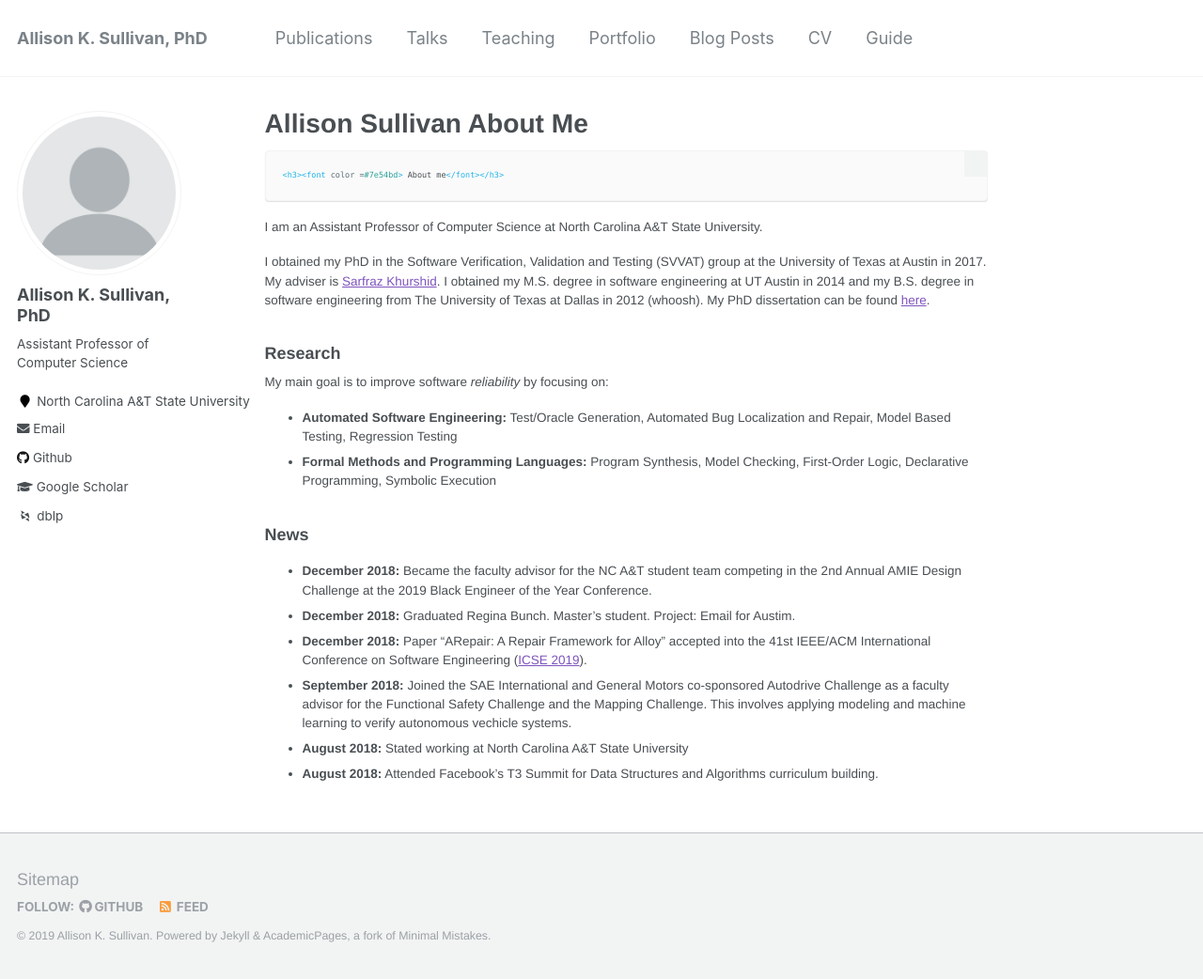
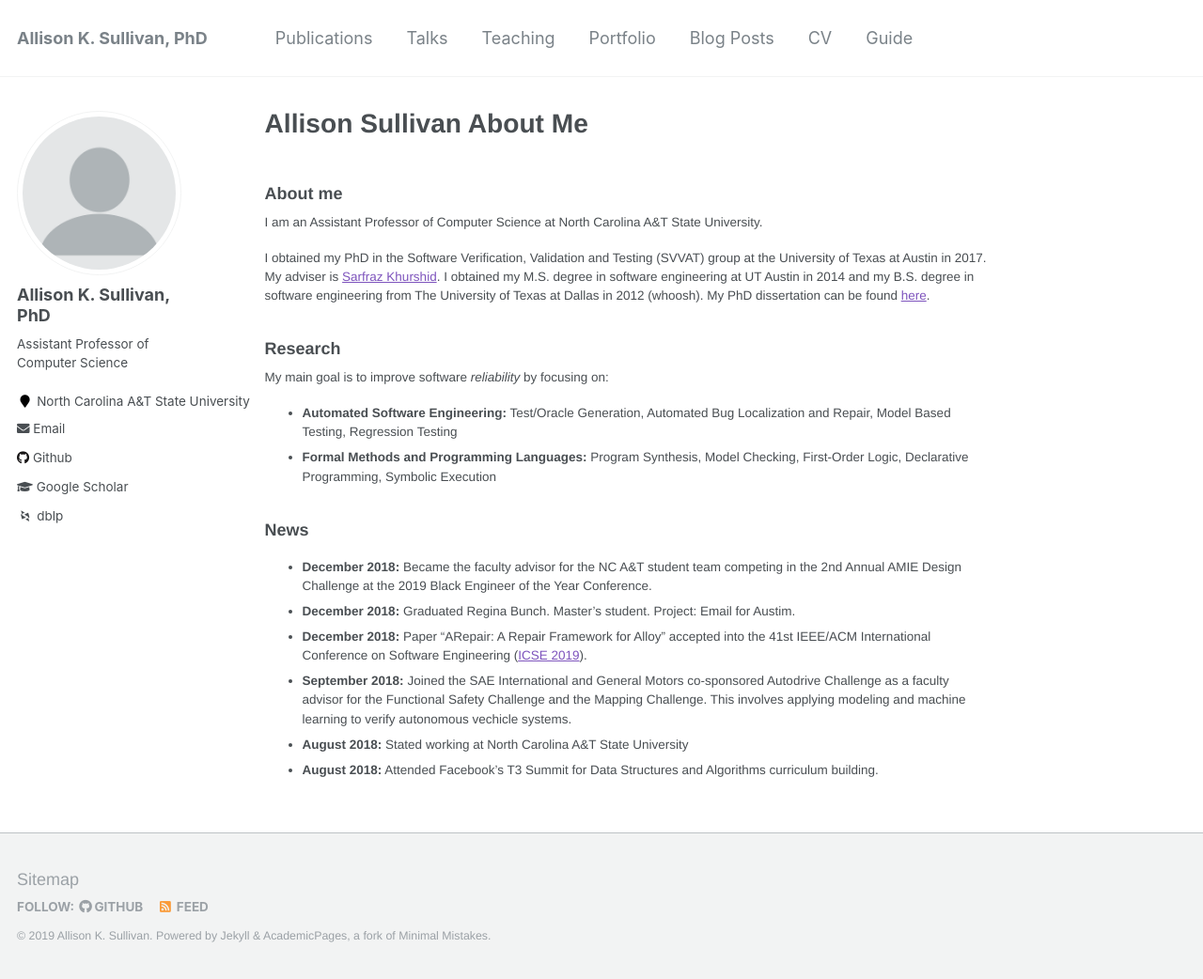
Before and after one commit to Allisonius/allisonius.github.io, a Jekyll site: the page built from _pages/about.md, in a window 1280 px wide and 1042 px high. Shown: the whole window at 94% size. Built offline with Jekyll 4.4.1, drawn with Linux system fonts in a browser that asks for light colours; some web fonts are replaced.

Commit message:
Update about.md

````diff
--- a/_pages/about.md
+++ b/_pages/about.md
@@ -8,9 +8,7 @@ redirect_from:
   - /about.html
 ---
 
-```html
-<h3><font color =#7e54bd> About me</font></h3>
-```
+### About me
 I am an Assistant Professor of Computer Science at North Carolina A&T State University.
 
 I obtained my PhD in the Software Verification, Validation and Testing (SVVAT) group at the University of Texas at Austin in 2017. My adviser is [Sarfraz Khurshid](#). I obtained my M.S. degree in software engineering at UT Austin in 2014 and my B.S. degree in software engineering from The University of Texas at Dallas in 2012 (whoosh). My PhD dissertation can be found [here](#).
````
